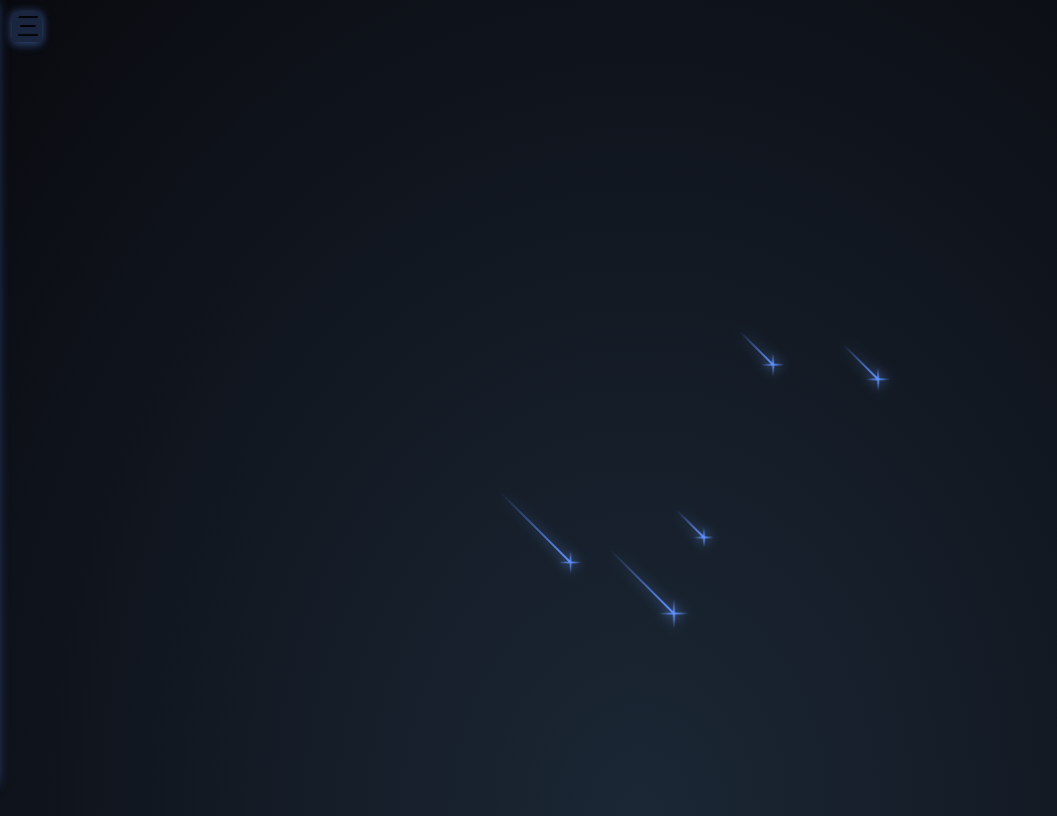
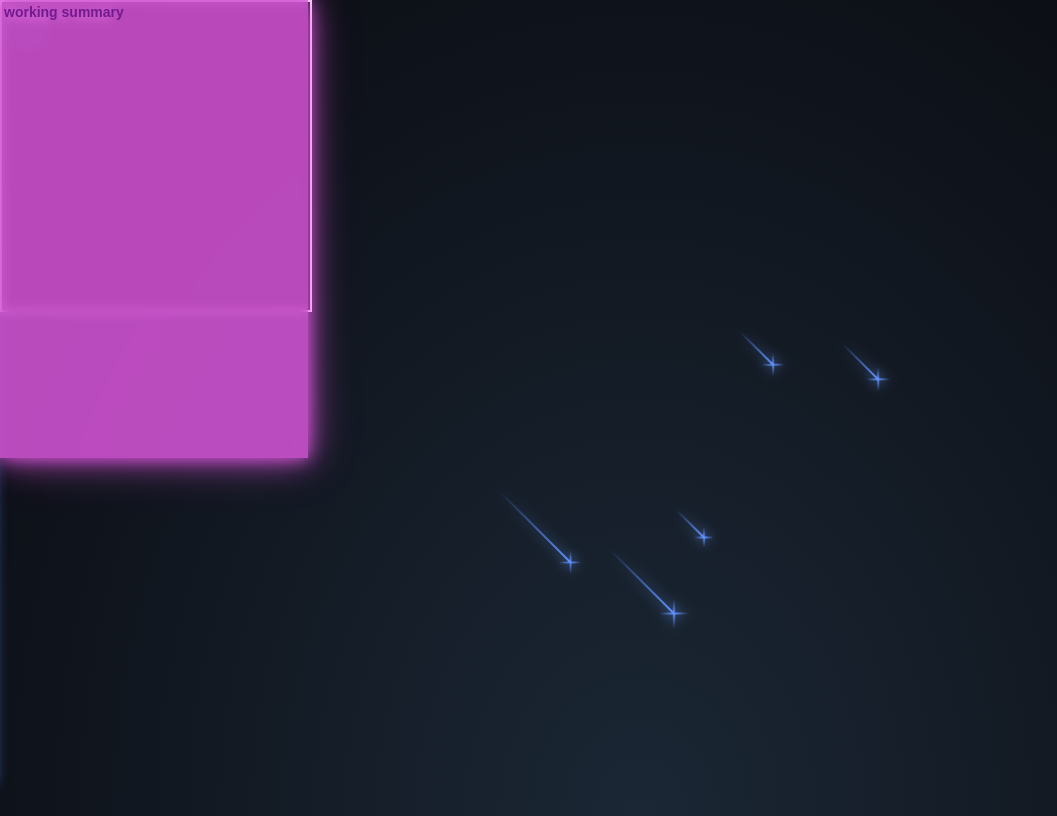
Before and after one commit to Traer3/ReactJs, a React (Create React App) app in the folder projects/france/: page / in a window 1280 px wide. Shown: the whole page, without its empty margins (0-1057 px from the left). Built offline with nearby package versions, Linux system fonts and the light colour scheme.

Commit message:
Changes to be committed:

```diff
--- a/projects/france/src/App.js
+++ b/projects/france/src/App.js
@@ -2,6 +2,7 @@ import React from "react";
 import Stars from "./components/css/Stars.module.css"
 import MenuScreen from "./components/MenuScreen.js";
 import ScrolStyleTest from "./components/ScrollBar.module.css"
+import WorkSpace from "./components/workspace/WorkSpace.js";
 const App = () => {
 
   const shootingStars = Array(10).fill(null).map((_, index)=>(
@@ -21,6 +22,7 @@ const App = () => {
       </div>
 
       <MenuScreen/>
+      <WorkSpace/>
 
     </div>
   );
--- a/projects/france/src/components/css/MenuScreen.module.css
+++ b/projects/france/src/components/css/MenuScreen.module.css
@@ -119,3 +119,7 @@
     text-align: center;
     font-weight: bolder;
 }
+
+.test{
+    color: rgb(116, 26, 143);
+}
--- /dev/null
+++ b/projects/france/src/components/workspace/SummaryWindow.js
@@ -0,0 +1,63 @@
+import React, { useState } from "react";
+
+const SummaryWindow  = () => {
+    const [position, setPosition] = useState({x:0, y:0});
+    const [isDragging, setIsDragging] = useState(false);
+    const [offset, setOffset] = useState({x:0, y:0});
+
+    const handleMouseDown = (e) =>{
+        setIsDragging(true);
+        setOffset({
+            x: e.clientX - position.x,
+            y: e.clientY - position.y,
+        });
+    };
+
+    const handleMouseMove = (e) =>{
+        if(!isDragging) return;
+        setPosition({
+            x: e.clientX - offset.x,
+            y: e.clientY - offset.y,
+        });
+    };
+
+    const handleMouseUp = () =>{
+        setIsDragging(false);
+    };
+
+
+    return(
+        <div style={{
+            position:'absolute',
+            top:`${position.y}px`,
+            left:`${position.x}px`,
+            width:'300px',
+            height:'450px',
+            cursor: isDragging ? 'grabbing' : 'grab',
+
+
+            background:'rgba(230,90,232, 0.8)',
+            backdropFilter:'blur(5px)',
+            boxShadow:`
+                0 0 15px rgba(230, 90, 232, 0.8),
+                0 0 30px rgba(230, 90, 232, 0.6),
+                0 0 45px rgba(230, 90, 232, 0.4)`,
+
+            color:'rgb(116, 26, 143)',
+            fontSize:'14px',
+            fontWeight:'bold',
+            padding:'4px',
+
+        }}
+
+        onMouseDown={handleMouseDown}
+        onMouseMove={handleMouseMove}
+        onMouseUp={handleMouseUp}
+        onMouseLeave={handleMouseUp}
+        >
+        working summary
+        </div>
+    );
+};
+
+export default SummaryWindow;
--- /dev/null
+++ b/projects/france/src/components/workspace/TerminalWindow.js
@@ -0,0 +1,57 @@
+import React, { useState } from "react";
+
+const TerminalWindow = () => {
+
+    const [position, setPosition] = useState({x:0, y:0});
+    const [isDragging, setIsDragging] = useState(false);
+    const [offset, setOffset] = useState({x:0, y:0});
+
+    const handleMouseDown = (e) =>{
+        setIsDragging(true);
+        setOffset({
+            x: e.clientX - position.x,
+            y: e.clientY - position.y,
+        });
+    };
+
+    const handleMouseMove = (e) =>{
+        if(!isDragging) return;
+        setPosition({
+            x: e.clientX - offset.x,
+            y: e.clientY - offset.y,
+        });
+    };
+
+    const handleMouseUp = () =>{
+        setIsDragging(false);
+    };
+
+
+    return(
+        <div style={{
+            position:'absolute',
+            top:`${position.y}px`,
+            left:`${position.x}px`,
+            border:'2px solid white',
+            width:'300px',
+            height:'300px',
+            cursor: isDragging ? 'grabbing' : 'grab',
+
+            background:'rgba(0,0,0, 0.5)',
+            backdropFilter:'blur(5px)',
+
+            color:'white',
+            padding:'4px'
+        }}
+
+        onMouseDown={handleMouseDown}
+        onMouseMove={handleMouseMove}
+        onMouseUp={handleMouseUp}
+        onMouseLeave={handleMouseUp}
+        >
+            Ready to work!
+        </div>
+    );
+};
+
+export default TerminalWindow;
--- /dev/null
+++ b/projects/france/src/components/workspace/WorkSpace.js
@@ -0,0 +1,14 @@
+import React from "react";
+import TerminalWindow from "./TerminalWindow";
+import SummaryWindow from "./SummaryWindow";
+
+const WorkSpace = () => {
+    return(
+        <div>
+            <TerminalWindow/>
+            <SummaryWindow/>
+        </div>
+    );
+};
+
+export default WorkSpace;
```
